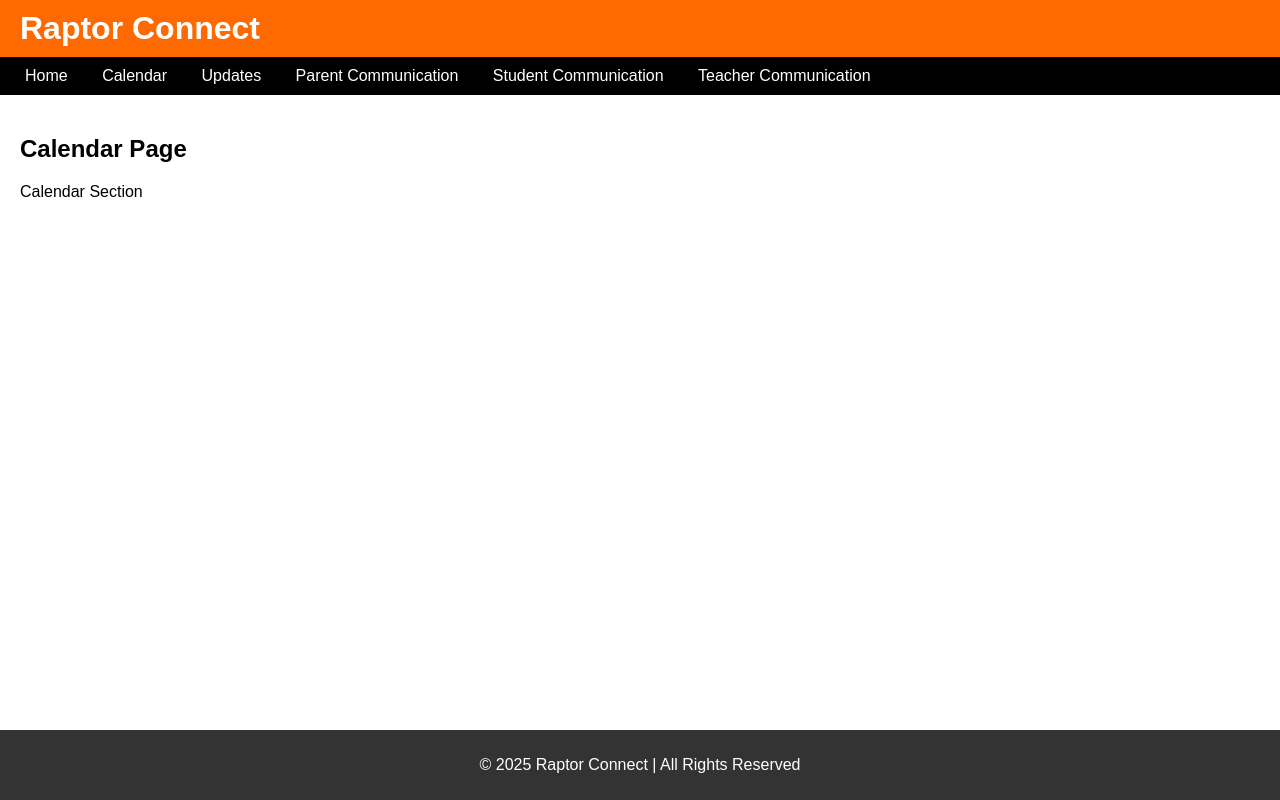
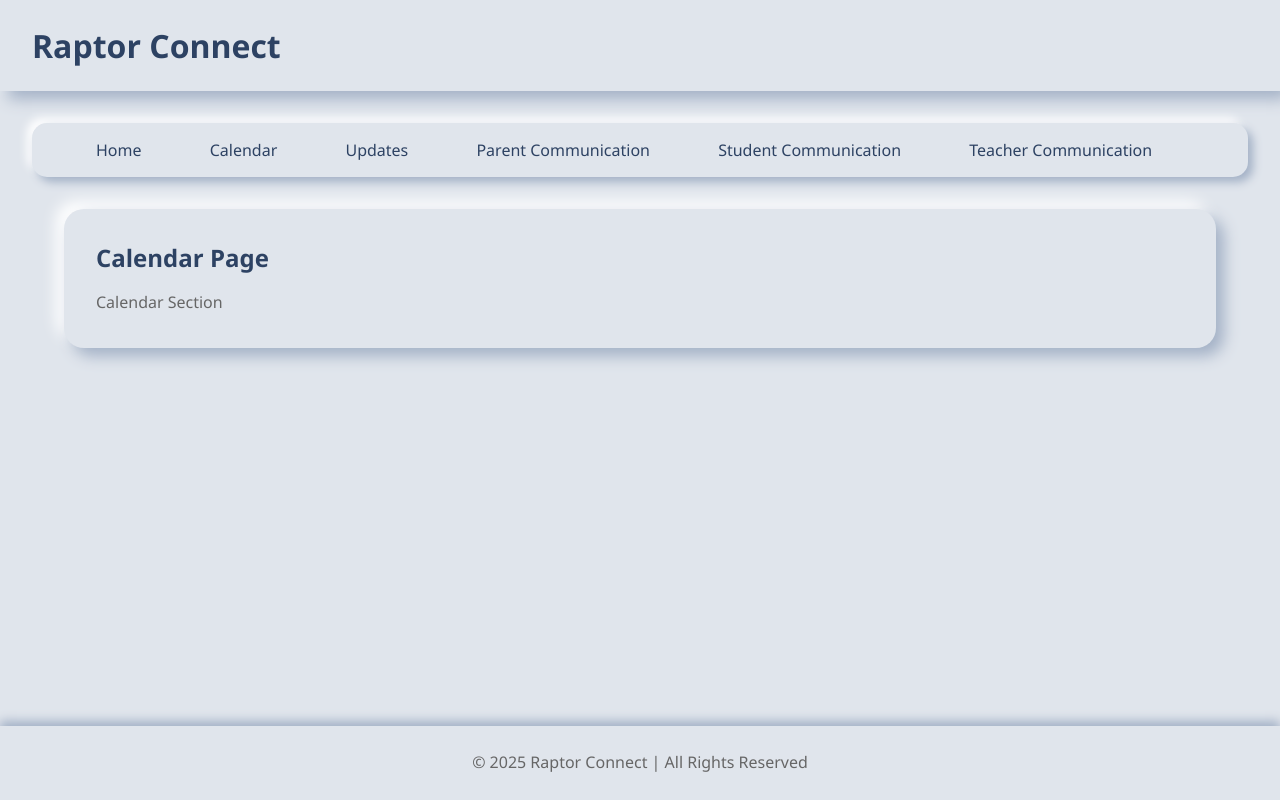
Before and after one commit to DarthMooMancer/ITExpoProject, a Flask app: template templates/calendar.html in a window 1280 px wide. Run offline with Flask 3, Linux system fonts and the light colour scheme; the template is opened without the code that fills it, so the values that code supplies are empty.

Commit message:
changed ONLY calendar page to neumorphism theme

```diff
--- a/templates/calendar.html
+++ b/templates/calendar.html
@@ -5,45 +5,160 @@
     <meta name="viewport" content="width=device-width, initial-scale=1.0">
     <title>Raptor Connect</title>
     <style>
-        body {
-            font-family: Arial, sans-serif;
+        :root {
+            --background: #e0e5ec;
+            --text-primary: #2d4263;
+            --text-secondary: #666;
+            --accent: #ff6a00;
+            --shadow-light: #ffffff;
+            --shadow-dark: #a3b1c6;
+        }
+
+        * {
             margin: 0;
             padding: 0;
+            box-sizing: border-box;
         }
+
+        body {
+            font-family: 'Segoe UI', Arial, sans-serif;
+            background: var(--background);
+            color: var(--text-primary);
+            min-height: 100vh;
+            display: flex;
+            flex-direction: column;
+        }
+
         header {
-            background-color: #ff6a00;
-            color: white;
-            padding: 10px 20px;
+            background: var(--background);
+            padding: 1.5rem 2rem;
+            box-shadow: 8px 8px 15px var(--shadow-dark),
+                       -8px -8px 15px var(--shadow-light);
+            margin-bottom: 2rem;
         }
+
         header h1 {
             margin: 0;
+            font-size: 2rem;
+            font-weight: 600;
         }
+
+        header a {
+            color: var(--text-primary);
+            text-decoration: none;
+            transition: color 0.3s ease;
+        }
+
+        header a:hover {
+            color: var(--accent);
+        }
+
         nav {
-            background-color: #000000;
-            padding: 10px;
+            background: var(--background);
+            padding: 1rem 2rem;
+            margin: 0 2rem;
+            border-radius: 15px;
+            box-shadow: 5px 5px 10px var(--shadow-dark),
+                       -5px -5px 10px var(--shadow-light);
         }
+
         nav a {
-            color: white;
-            margin: 0 15px;
+            color: var(--text-primary);
             text-decoration: none;
+            margin: 0 1rem;
+            padding: 0.5rem 1rem;
+            border-radius: 10px;
+            transition: all 0.3s ease;
         }
+
+        nav a:hover {
+            background: var(--background);
+            box-shadow: inset 3px 3px 6px var(--shadow-dark),
+                       inset -3px -3px 6px var(--shadow-light);
+            color: var(--accent);
+        }
+
         main {
-            padding: 20px;
+            flex: 1;
+            padding: 2rem;
+            margin: 0 2rem;
         }
+
+        section {
+            background: var(--background);
+            padding: 2rem;
+            border-radius: 20px;
+            box-shadow: 8px 8px 15px var(--shadow-dark),
+                       -8px -8px 15px var(--shadow-light);
+            margin-bottom: 2rem;
+        }
+
+        h2 {
+            color: var(--text-primary);
+            margin-bottom: 1rem;
+            font-size: 1.5rem;
+        }
+
+        p {
+            color: var(--text-secondary);
+            line-height: 1.6;
+        }
+
         footer {
-            background-color: #333;
-            color: white;
+            background: var(--background);
+            color: var(--text-secondary);
             text-align: center;
-            padding: 10px 0;
-            position: absolute;
-            bottom: 0;
+            padding: 1.5rem;
+            margin-top: auto;
+            box-shadow: 0 -5px 10px var(--shadow-dark);
+        }
+
+        /* Button styles */
+        .btn {
+            padding: 0.8rem 1.5rem;
+            border: none;
+            border-radius: 10px;
+            background: var(--background);
+            color: var(--text-primary);
+            cursor: pointer;
+            box-shadow: 5px 5px 10px var(--shadow-dark),
+                       -5px -5px 10px var(--shadow-light);
+            transition: all 0.3s ease;
+        }
+
+        .btn:hover {
+            box-shadow: inset 3px 3px 6px var(--shadow-dark),
+                       inset -3px -3px 6px var(--shadow-light);
+        }
+
+        .btn:active {
+            box-shadow: inset 3px 3px 6px var(--shadow-dark),
+                       inset -3px -3px 6px var(--shadow-light);
+        }
+
+        /* Form elements */
+        input, textarea, select {
             width: 100%;
+            padding: 0.8rem;
+            margin: 0.5rem 0;
+            border: none;
+            border-radius: 10px;
+            background: var(--background);
+            color: var(--text-primary);
+            box-shadow: inset 3px 3px 6px var(--shadow-dark),
+                       inset -3px -3px 6px var(--shadow-light);
+        }
+
+        input:focus, textarea:focus, select:focus {
+            outline: none;
+            box-shadow: inset 4px 4px 8px var(--shadow-dark),
+                       inset -4px -4px 8px var(--shadow-light);
         }
     </style>
 </head>
 <body>
     <header>
-        <h1><a href="index.html" style="color: white; text-decoration: none;">Raptor Connect</a></h1>
+        <h1><a href="index.html">Raptor Connect</a></h1>
     </header>
     <nav>
         <a href="index.html">Home</a>
@@ -58,7 +173,6 @@
             <h2>Calendar Page</h2>
             <p>Calendar Section</p>
         </section>
-
     </main>
     <footer>
         <p>&copy; 2025 Raptor Connect | All Rights Reserved</p>
```
